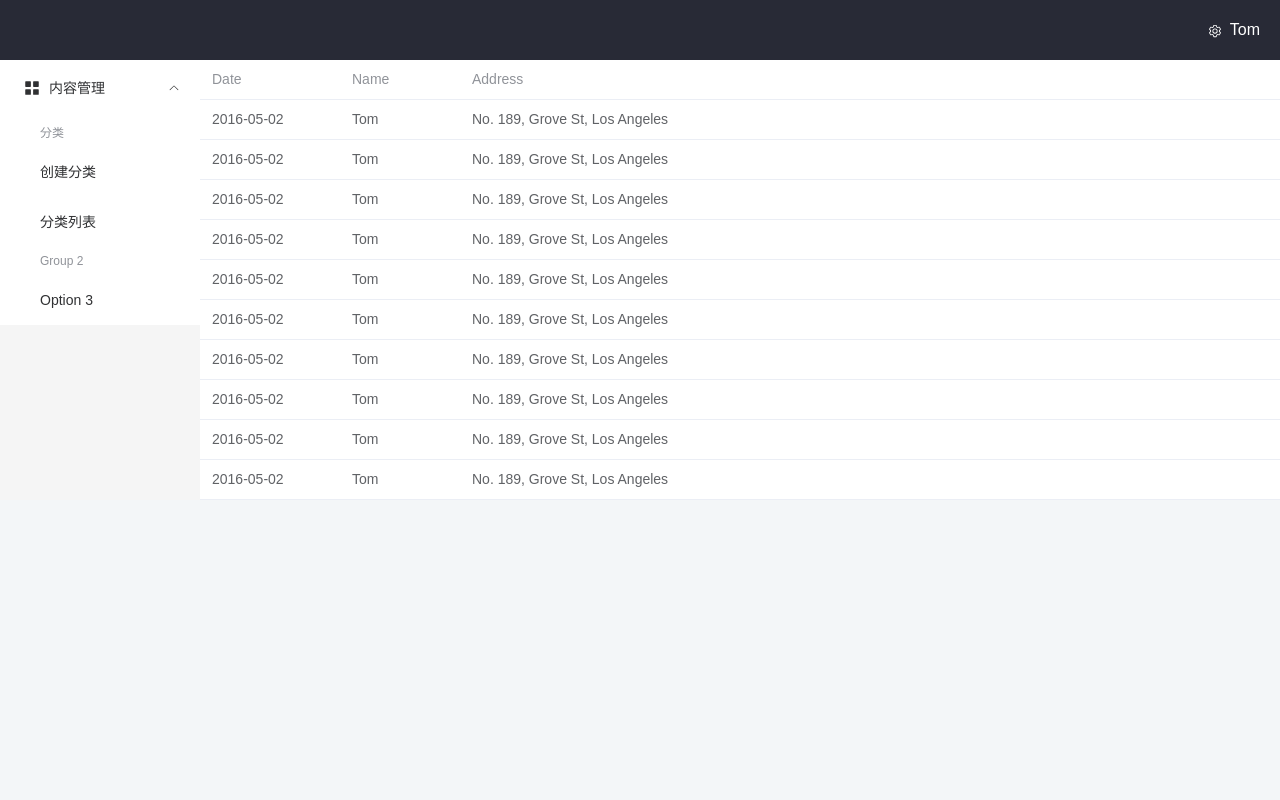
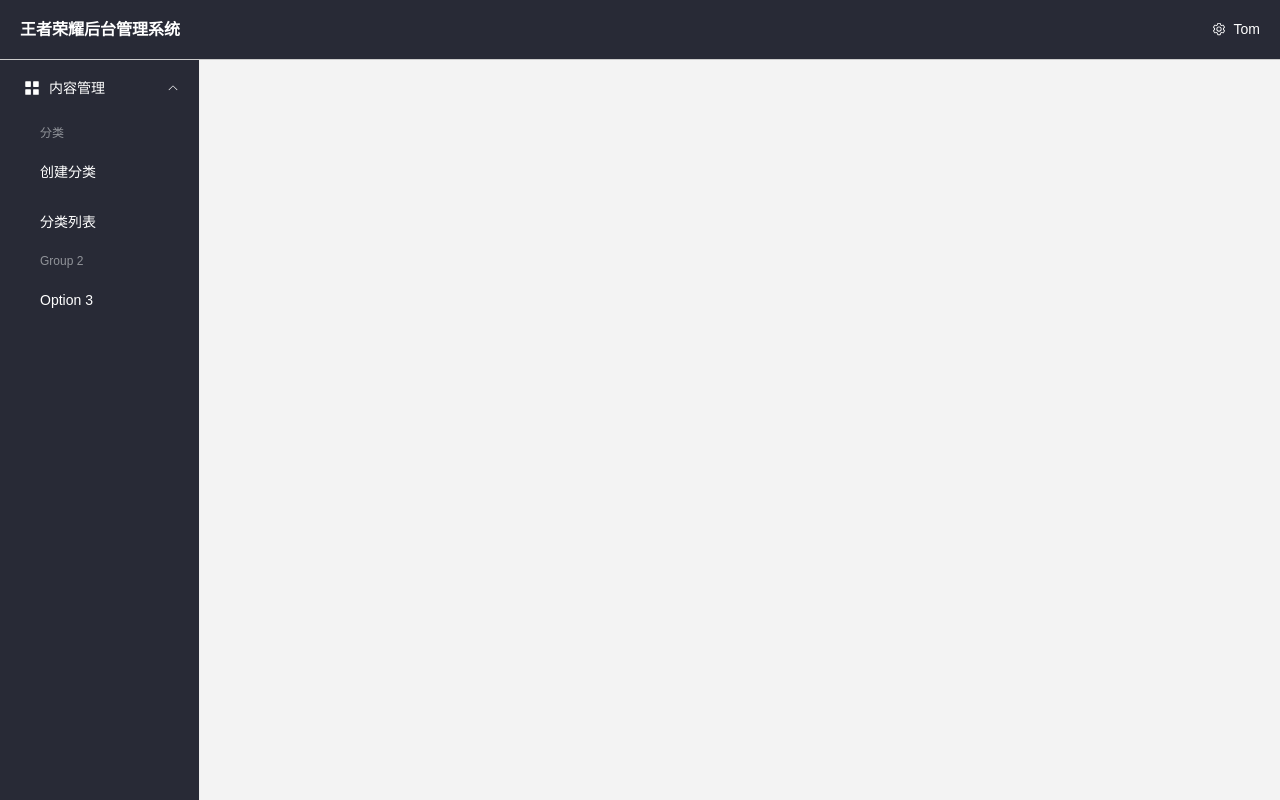
Before and after one commit to yanmiao99/honor-of-kings-project, a Vue app in the folder admin/: page / in a window 1280 px wide. Built offline with nearby package versions, Linux system fonts and the light colour scheme.

Commit message:
feat : 布局调整

```diff
--- a/admin/src/App.vue
+++ b/admin/src/App.vue
@@ -1,9 +1,9 @@
 <template>
-  <RouterView />
+  <RouterView/>
 </template>
 
 <script setup>
-import { RouterView } from "vue-router";
+import {RouterView} from 'vue-router'
 </script>
 
 <style scoped></style>
--- a/admin/src/assets/style/global.scss
+++ b/admin/src/assets/style/global.scss
@@ -1,6 +1,6 @@
 @import './reset.css';
 
 html, body {
-  background: #F3F6F8;
+  background: #F3F3F3;
   color: #333;
 }
--- a/admin/src/views/home.vue
+++ b/admin/src/views/home.vue
@@ -1,27 +1,42 @@
 <template>
-  <el-container class="layout-container-demo">
+  <el-container class="layout-container">
     <el-header>
       <div class="toolbar">
+        <div class="toolbar-left">
+          <h1>
+            王者荣耀后台管理系统
+          </h1>
+        </div>
+
+        <div class="toolbar-right">
           <el-dropdown trigger="click">
-          <el-icon style="margin-right: 8px; margin-top: 1px;color:#fff">
+            <div class="toolbar-user-info">
+              <el-icon>
                 <setting/>
               </el-icon>
+              <span>Tom</span>
+            </div>
             <template #dropdown>
               <el-dropdown-menu>
-              <el-dropdown-item>View</el-dropdown-item>
-              <el-dropdown-item>Add</el-dropdown-item>
-              <el-dropdown-item>Delete</el-dropdown-item>
+                <el-dropdown-item>修改密码</el-dropdown-item>
+                <el-dropdown-item>退出登录</el-dropdown-item>
               </el-dropdown-menu>
             </template>
           </el-dropdown>
-        <span>Tom</span>
+        </div>
       </div>
     </el-header>
 
     <el-container>
       <el-aside width="200px">
         <el-scrollbar>
-          <el-menu router :default-openeds="['1']">
+          <el-menu
+              router
+              :default-openeds="['1']"
+              background-color="#282A36"
+              text-color="#fff"
+              active-text-color="#ffd04b"
+          >
             <el-sub-menu index="1">
               <template #title>
                 <el-icon>
@@ -42,11 +57,7 @@
       </el-aside>
       <el-main>
         <el-scrollbar>
-          <el-table :data="tableData">
-            <el-table-column prop="date" label="Date" width="140"/>
-            <el-table-column prop="name" label="Name" width="120"/>
-            <el-table-column prop="address" label="Address"/>
-          </el-table>
+          <router-view/>
         </el-scrollbar>
       </el-main>
     </el-container>
@@ -54,43 +65,65 @@
 </template>
 
 <script setup>
-import {ref} from 'vue'
-import {Menu as IconMenu, Message, Setting} from '@element-plus/icons-vue'
+import {RouterView} from 'vue-router'
+import {Menu as IconMenu, Setting} from '@element-plus/icons-vue'
 
-const item = {
-  date: '2016-05-02',
-  name: 'Tom',
-  address: 'No. 189, Grove St, Los Angeles'
-}
-const tableData = ref(Array.from({length: 10}).fill(item))
 </script>
 
 <style scoped lang="scss">
-.layout-container-demo .el-header {
+
+.layout-container {
+  .el-header {
     position: relative;
     background-color: #282A36;
     color: #fff;
+    border-bottom: 1px solid #ccc;
   }
 
-.layout-container-demo .el-aside {
+  .el-aside {
     color: var(--el-text-color-primary);
     background: #f5f5f5;
+    border-right: 1px solid #f0f0f0;
   }
 
-.layout-container-demo .el-menu {
+  .el-menu {
     border-right: none;
+    height: calc(100vh - 60px);
   }
 
-.layout-container-demo .el-main {
+  .el-main {
     padding: 0;
   }
 
-.layout-container-demo .toolbar {
+  .toolbar {
     width: 100%;
     display: flex;
     align-items: center;
-  justify-content: right;
+    justify-content: space-between;
     height: 100%;
-  right: 20px;
+
+    .toolbar-left {
+      h1 {
+        color: #fff;
+        font-weight: bold;
       }
+    }
+
+    .toolbar-right {
+      .toolbar-user-info {
+        color: #fff;
+        cursor: pointer;
+        display: flex;
+        justify-content: center;
+        align-items: center;
+
+        .el-icon {
+          margin-right: 8px;
+        }
+      }
+    }
+  }
+
+}
+
 </style>
```
Lines whose indentation alone changed are shown as unchanged.
